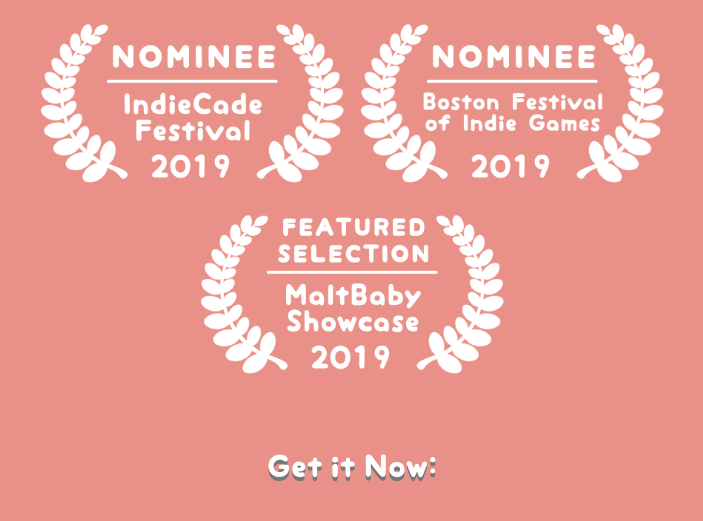
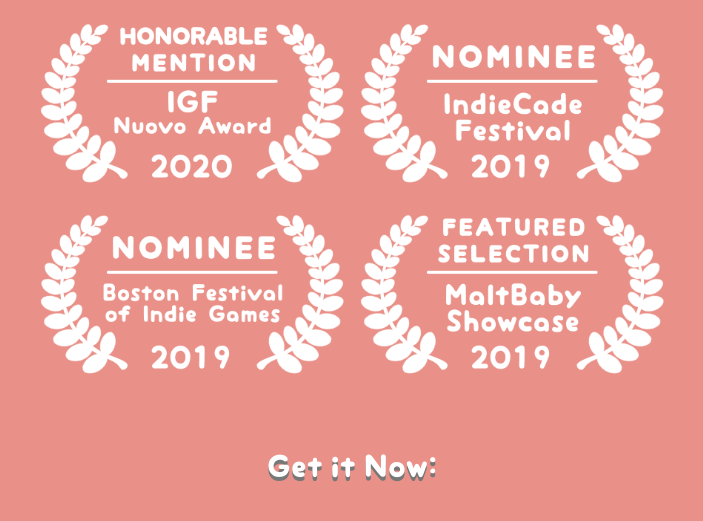
Before and after one commit to Jussumdev/DayLanedotGames, a plain HTML site: page smileforme.html in a window 1280 px wide. Shown: the part 1086-1607 px from the top of the page, without its empty margins (288-991 px from the left). Drawn offline with Linux system fonts and the light colour scheme.

Commit message:
Autobuild

```diff
--- a/smileforme.html
+++ b/smileforme.html
@@ -56,6 +56,7 @@
     <div class = "columnQuarter columnMobileRemove"></div>
     <div class = "columnHalf columnMobileStack">
       <div class = "flex-container">
+        <div><img src="images/Awards/IGFLaurels.png"></img></div>
         <div><img src="images/Awards/IndieCadeLaurels.png"></img></div>
         <div><img src="images/Awards/BFIGLaurels.png"></img></div>
         <div><img src="images/Awards/MaltBabyLaurels.png"></img></div>
```
Also changed, not shown: images/Awards/IGFLaurels.png (added), 1 other file.
